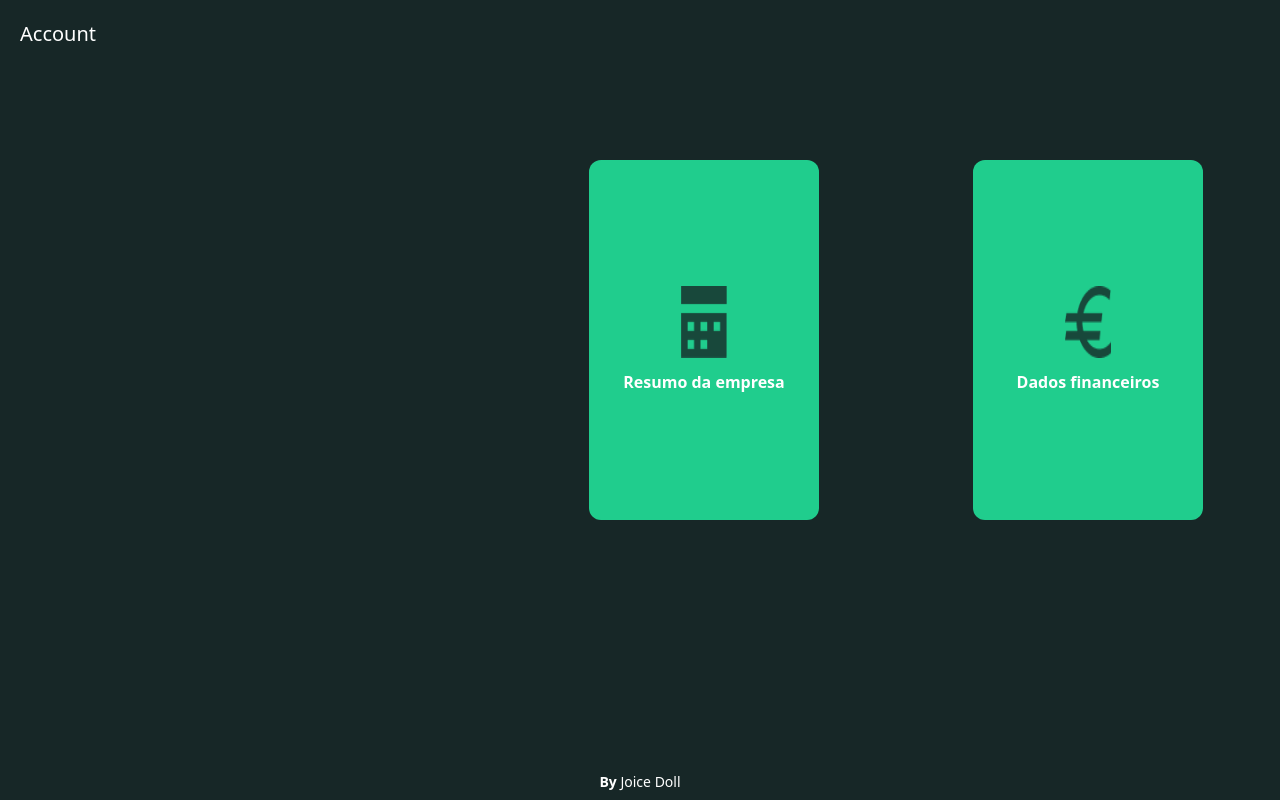
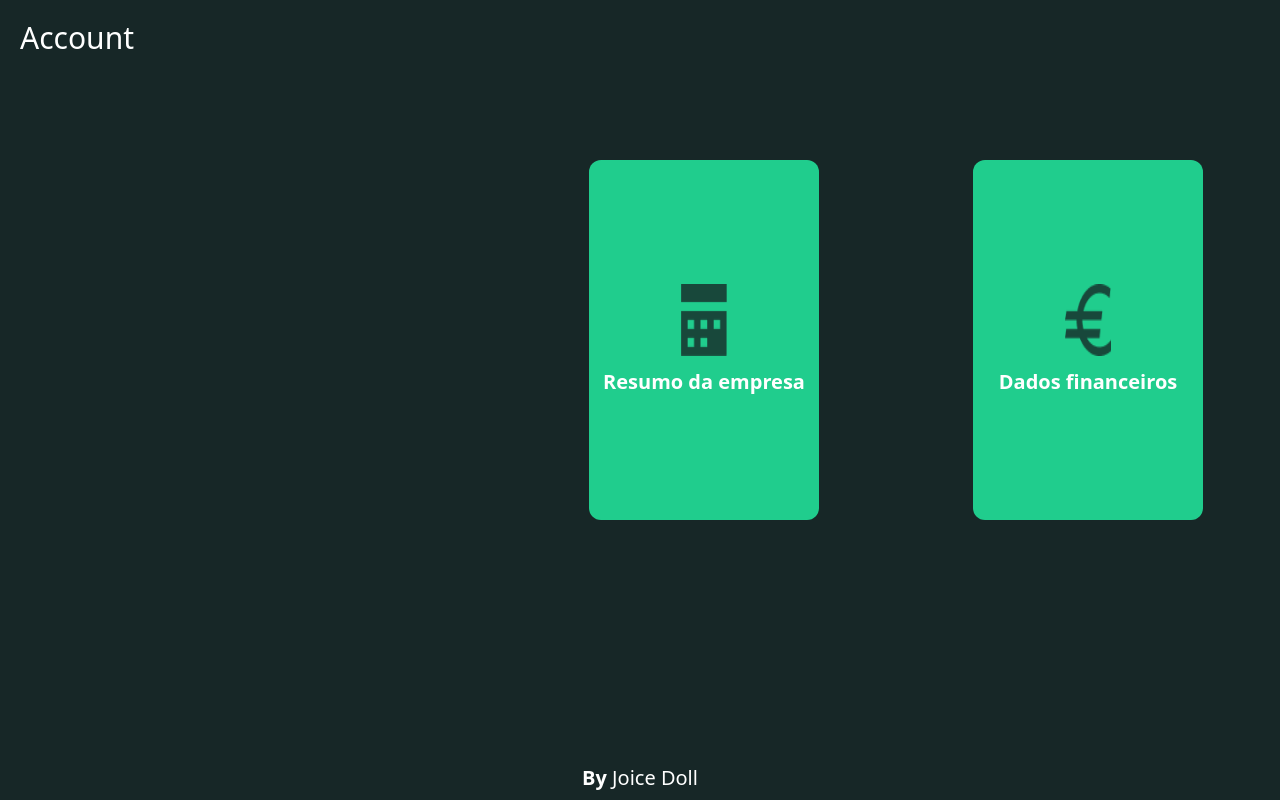
Before and after one commit to JoiceDoll/stock-exchange, a React (Vite) app in the folder Client/: page / in a window 1280 px wide. Built offline with nearby package versions, Linux system fonts and the light colour scheme; no server answers.

Commit message:
feat: responsive screen home page created

```diff
--- a/Client/src/pages/home/index.tsx
+++ b/Client/src/pages/home/index.tsx
@@ -6,11 +6,14 @@ function Home() {
     <>
       <div className=" w-screen h-screen flex flex-col">
         <div className="w-screen h-20">
-          <p className="p-5 text-xl text-white">Account</p>
+          <p className="p-5 text-xl md:text-2xl lg:text-3xl text-white">Account</p>
         </div>
 
-        <div className="w-[60%] h-[45%] flex justify-around absolute right-0 top-40 cursor-pointer">
-          <Link to="/companySummary" className="w-[30%]">
+        <div className="w-[60%] sm:h-[45%] h-[90%] flex flex-col sm:flex-row  justify-around absolute right-0  top-10 sm:top-40 cursor-pointer">
+          <Link
+            to="/companySummary"
+            className="sm:w-[30%] w-[65%] h-[30%] sm:h-[100%] md:w-[40%] lg:w-[35%] xl:w-[30%]"
+          >
             <div className="w-[100%] h-[100%] bg-custom-card rounded-xl flex justify-center hover:bg-custom-hover-green">
               <div className="flex flex-col justify-center align-middle w-[100%] gap-3">
                 <img
@@ -18,13 +21,16 @@ function Home() {
                   className="w-[20%] h-[20%] mx-[40%]"
                   alt="Enterprise Icon"
                 />
-                <p className="text-center w-[100%]  text-white font-bold">
+                <p className="text-center w-[100%] md:text-xl text-white font-bold">
                   Resumo da empresa
                 </p>
               </div>
             </div>
           </Link>
-          <Link to="/financialData " className="w-[30%]">
+          <Link
+            to="/financialData "
+            className="sm:w-[30%] w-[65%] h-[30%] sm:h-[100%]  md:w-[40%] lg:w-[35%] xl:w-[30%]"
+          >
             <div className="w-[100%] h-[100%] bg-custom-card rounded-xl flex justify-center cursor-pointer hover:bg-custom-hover-green">
               <div className="flex flex-col justify-center align-middle w-[100%] gap-3">
                 <img
@@ -32,7 +38,7 @@ function Home() {
                   className="w-[20%] h-[20%] mx-[40%]"
                   alt="Financial Icon"
                 />
-                <p className="text-center w-[100%]  text-white font-bold">
+                <p className="text-center w-[100%] md:text-xl text-white font-bold">
                   Dados financeiros
                 </p>
               </div>
@@ -40,7 +46,7 @@ function Home() {
           </Link>
         </div>
         <div className="w-[100%] absolute bottom-0">
-          <p className="text-center text-sm p-2 text-white">
+          <p className="text-center text-sm p-2 md:text-lg lg:text-xl text-white">
             <span className="font-bold">By</span> Joice Doll
           </p>
         </div>
--- a/Client/tailwind.config.js
+++ b/Client/tailwind.config.js
@@ -12,16 +12,16 @@ export default {
     },
   },
   screens: {
-    tablet: "640px",
+    sm: "640px",
     // => @media (min-width: 640px) { ... }
 
     md: "768px",
     // => @media (min-width: 768px) { ... }
 
-    laptop: "1024px",
+    lg: "1024px",
     // => @media (min-width: 1024px) { ... }
 
-    desktop: "1280px",
+    xl: "1280px",
     // => @media (min-width: 1280px) { ... }
 
     "2xl": "1536px",
```
